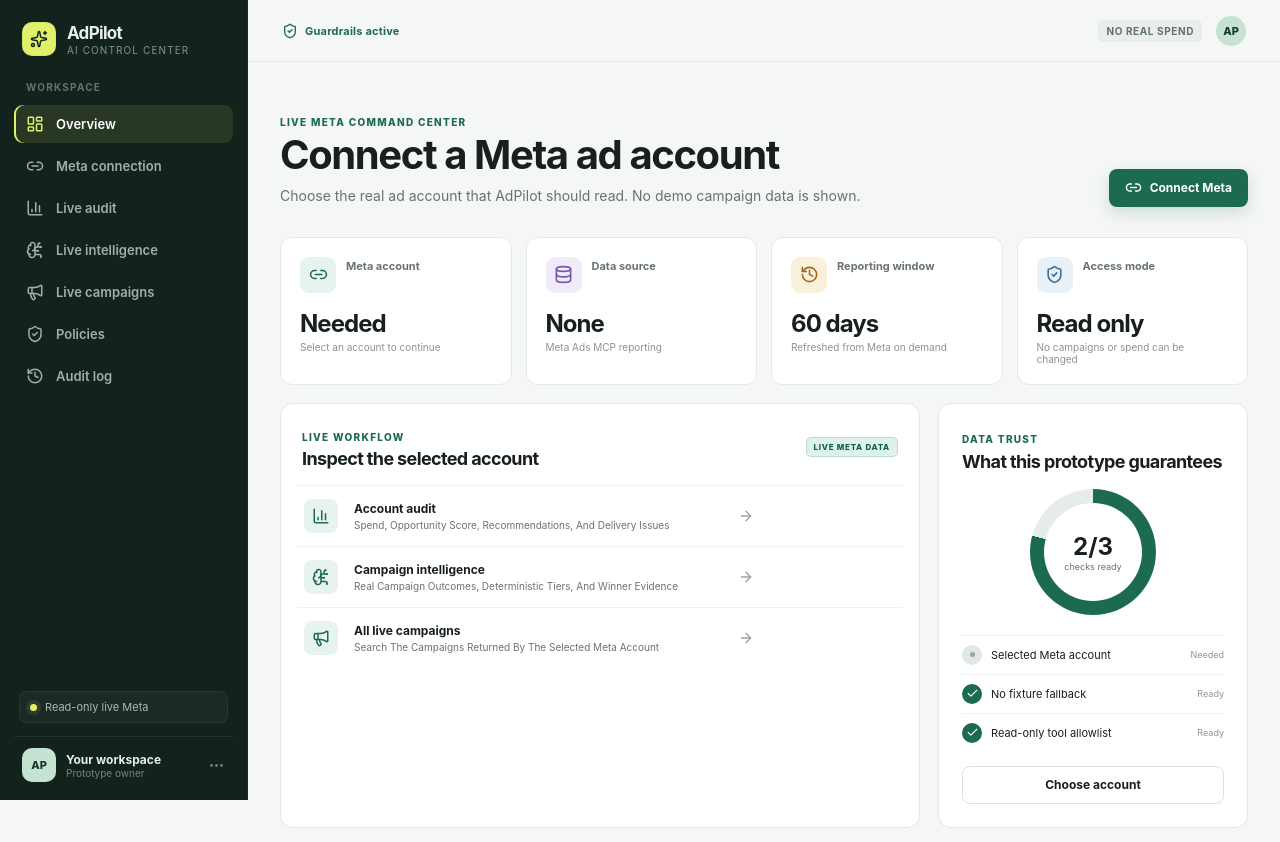
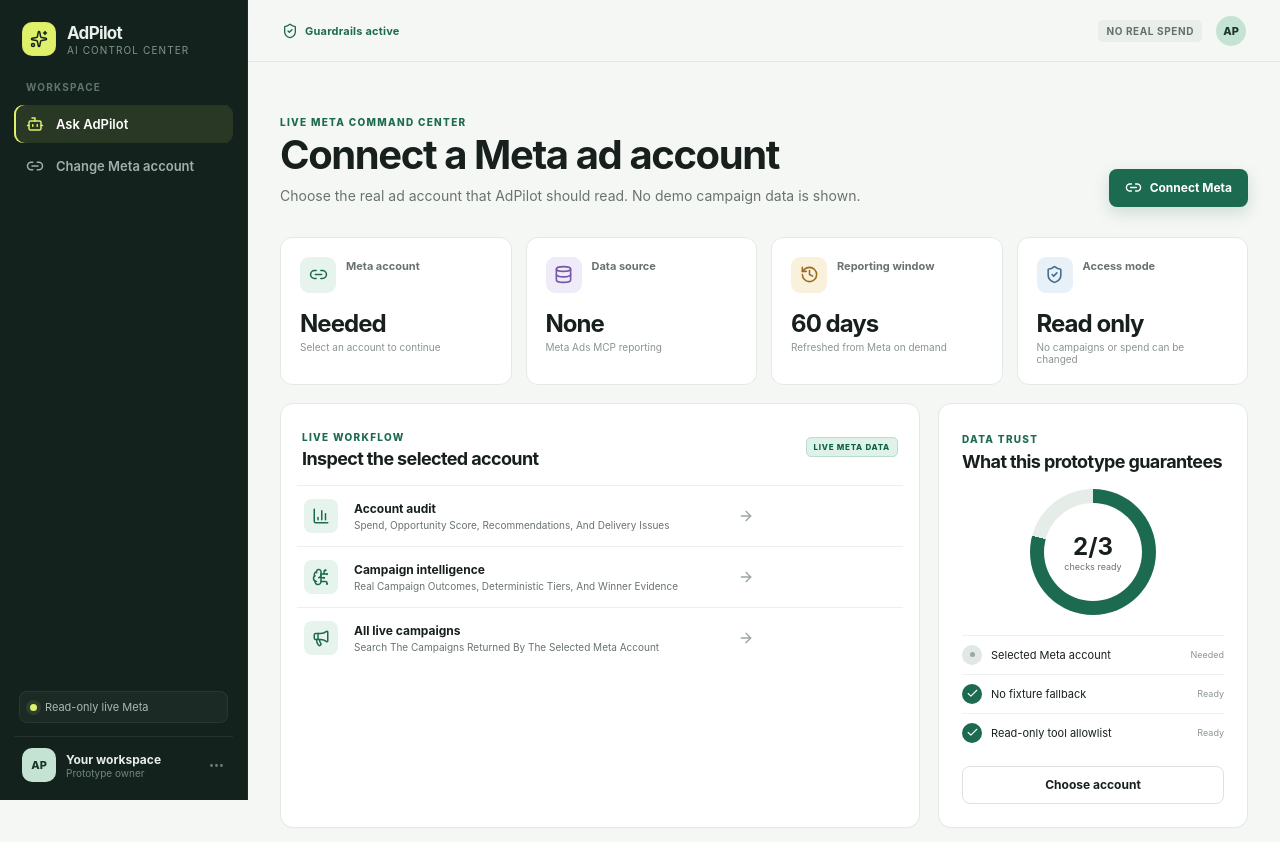
Before and after one commit to tossdownadmin/adspilot, a Next.js app: page / in a window 1280 px wide. Shown: the top 842 px of the page. Built offline with nearby package versions, Linux system fonts and the light colour scheme.

Commit message:
feat: simplify AdPilot into agent-first flow

```diff
--- a/src/app/globals.css
+++ b/src/app/globals.css
@@ -492,7 +492,7 @@
 .agent-prompt-heading { display: flex; align-items: flex-start; justify-content: space-between; gap: 18px; }
 .agent-prompt-heading h2 { margin: 4px 0 4px; font-size: 17px; }
 .agent-prompt-heading p { margin: 0; color: var(--muted); font-size: 10px; line-height: 1.5; }
-.agent-prompt-form { display: grid; grid-template-columns: minmax(0, 1fr) auto; gap: 10px; align-items: end; margin-top: 13px; }
+.agent-prompt-form { display: grid; grid-template-columns: minmax(0, 1fr) auto; gap: 10px; align-items: flex-end; margin-top: 13px; }
 .agent-prompt-form textarea { min-height: 64px; width: 100%; resize: vertical; padding: 10px 11px; color: var(--ink); border: 1px solid #d9e0dc; border-radius: 7px; outline: 0; font-size: 11px; line-height: 1.45; }
 .agent-prompt-form textarea:focus { border-color: #76a38f; box-shadow: 0 0 0 3px rgba(28,107,80,.08); }
 .form-hint { display: flex; gap: 7px; align-items: center; margin: 10px 0 0; color: #7b715d; font-size: 11px; }
@@ -507,7 +507,7 @@
 .agent-trace small { width: 100%; margin-top: 3px; color: var(--muted); font-size: 8px; }
 .audit-summary { display: flex; align-items: center; gap: 22px; padding: 15px 17px; margin-bottom: 14px; }
 .winner-explorer { margin-bottom: 14px; }
-.winner-explorer-heading { display: flex; align-items: end; justify-content: space-between; gap: 18px; margin: 22px 2px 10px; }
+.winner-explorer-heading { display: flex; align-items: flex-end; justify-content: space-between; gap: 18px; margin: 22px 2px 10px; }
 .winner-explorer-heading h2 { margin: 4px 0 4px; font-size: 19px; }
 .winner-explorer-heading p { margin: 0; color: var(--muted); font-size: 10px; }
 .compact-field { width: 210px; flex: none; }
@@ -742,3 +742,21 @@
   .contribution { grid-template-columns: 70px 45px 1fr; }
   .contribution small { display: none; }
 }
+
+.simple-agent-page { max-width: 1040px; }
+.simple-agent-box { padding: 22px; margin-bottom: 16px; }
+.simple-agent-box textarea { width: 100%; min-height: 110px; padding: 16px; resize: vertical; border: 1px solid #cfdad5; border-radius: 12px; color: var(--ink); font: inherit; font-size: 15px; line-height: 1.55; outline: none; }
+.simple-agent-box textarea:focus { border-color: #1c6b50; box-shadow: 0 0 0 4px rgba(28,107,80,.09); }
+.simple-agent-actions { display: flex; align-items: center; justify-content: space-between; gap: 16px; margin-top: 14px; }
+.quick-prompts { display: flex; flex-wrap: wrap; gap: 8px; }
+.quick-prompts button { border: 1px solid #d8e1dc; background: #f7faf8; color: #365348; border-radius: 999px; padding: 8px 12px; cursor: pointer; font: inherit; font-size: 11px; }
+.quick-prompts button:hover { border-color: #78a18f; background: #edf6f1; }
+.simple-agent-result { margin-bottom: 16px; }
+.agent-answer-copy { white-space: pre-wrap; font-size: 14px; line-height: 1.65; color: #26352f; margin-top: 12px; }
+.simple-snapshot { display: flex; justify-content: space-between; align-items: center; gap: 20px; margin-bottom: 16px; }
+.simple-snapshot h2 { margin: 5px 0; }
+.simple-snapshot p { margin: 0; color: var(--muted); }
+.advanced-results { margin-top: 12px; }
+.advanced-results > summary { cursor: pointer; color: #1c6b50; font-weight: 700; padding: 14px 2px; }
+.advanced-results .audit-summary { margin-top: 8px; }
+@media (max-width: 760px) { .simple-agent-actions, .simple-snapshot { align-items: stretch; flex-direction: column; } .simple-agent-actions .button { width: 100%; } }
--- a/src/components/adpilot-app.tsx
+++ b/src/components/adpilot-app.tsx
@@ -45,13 +45,8 @@
 type CreateStep = "brief" | "generating" | "review" | "success";
 
 const navItems: { view: View; label: string; icon: typeof LayoutDashboard }[] = [
-  { view: "overview", label: "Overview", icon: LayoutDashboard },
-  { view: "connections", label: "Meta connection", icon: Link2 },
-  { view: "live-audit", label: "Live audit", icon: BarChart3 },
-  { view: "intelligence", label: "Live intelligence", icon: BrainCircuit },
-  { view: "campaigns", label: "Live campaigns", icon: Megaphone },
-  { view: "policies", label: "Policies", icon: ShieldCheck },
-  { view: "audit", label: "Audit log", icon: History },
+  { view: "overview", label: "Ask AdPilot", icon: Bot },
+  { view: "connections", label: "Change Meta account", icon: Link2 },
 ];
 
 const emptyBrief = (workspace: Workspace): CampaignBrief => ({
@@ -97,14 +92,10 @@
     setState((current) => updater(current));
   }
 
-  function openProposal() {
-    setView("campaigns");
-  }
-
   function openLiveAudit(account: MetaAccountSummary) {
     setLiveAuditAccount(account);
     window.localStorage.setItem("adpilot-meta-account", JSON.stringify(account));
-    setView("live-audit");
+    setView("overview");
   }
 
   if (!ready) return <div className="boot"><LoaderCircle className="spin" /> Loading control center…</div>;
@@ -146,14 +137,11 @@
         </header>
 
         <main>
-          {view === "overview" && <Overview account={liveAuditAccount} setView={setView} />}
-          {view === "live-audit" && <LiveAuditView account={liveAuditAccount} onChooseAccount={() => setView("connections")} onNavigate={setView} />}
-          {view === "intelligence" && <IntelligenceLab account={liveAuditAccount} onChooseAccount={() => setView("connections")} />}
-          {view === "create" && <CreateCampaign state={state} updateState={updateState} setView={setView} openProposal={openProposal} />}
-          {view === "campaigns" && <LiveCampaignsView account={liveAuditAccount} onChooseAccount={() => setView("connections")} />}
-          {view === "connections" && <Connections state={state} updateState={updateState} onRunAudit={openLiveAudit} />}
-          {view === "policies" && <Policies state={state} updateState={updateState} />}
-          {view === "audit" && <AuditLog events={state.auditEvents} />}
+          {view === "connections"
+            ? <Connections state={state} updateState={updateState} onRunAudit={openLiveAudit} />
+            : liveAuditAccount
+              ? <IntelligenceLab account={liveAuditAccount} onChooseAccount={() => setView("connections")} />
+              : <Overview account={liveAuditAccount} setView={setView} />}
         </main>
       </div>
     </div>
@@ -356,6 +344,8 @@
   </div>;
 }
 
+// Legacy detailed screen retained internally while the simplified flow is evaluated.
+// eslint-disable-next-line @typescript-eslint/no-unused-vars
 function LiveAuditView({ account, onChooseAccount, onNavigate }: { account?: MetaAccountSummary; onChooseAccount: () => void; onNavigate: (view: View) => void }) {
   const [audit, setAudit] = useState<LiveMetaAudit>();
   const [running, setRunning] = useState(false);
@@ -437,6 +427,7 @@
   </div>;
 }
 
+// eslint-disable-next-line @typescript-eslint/no-unused-vars
 function LiveCampaignsView({ account, onChooseAccount }: { account?: MetaAccountSummary; onChooseAccount: () => void }) {
   const [audit, setAudit] = useState<LiveMetaAudit>();
   const [running, setRunning] = useState(false);
@@ -614,6 +605,7 @@
   return body;
 }
 
+// eslint-disable-next-line @typescript-eslint/no-unused-vars
 function Policies({ state, updateState }: { state: AppState; updateState: (fn: (s: AppState) => AppState) => void }) {
   const [limit, setLimit] = useState(state.workspace.maxDailyBudget);
   const [saved, setSaved] = useState(false);
@@ -638,6 +630,7 @@
   return <div className="rule"><span className="rule-check"><Check size={14} /></span><div><strong>{label}</strong><p>{detail}</p></div>{value ? <code>{value}</code> : <span className="toggle-on"><span /></span>}</div>;
 }
 
+// eslint-disable-next-line @typescript-eslint/no-unused-vars
 function CreateCampaign({ state, updateState, setView, openProposal }: { state: AppState; updateState: (fn: (s: AppState) => AppState) => void; setView: (v: View) => void; openProposal: (id: string) => void }) {
   const [step, setStep] = useState<CreateStep>("brief");
   const [brief, setBrief] = useState<CampaignBrief>(() => emptyBrief(state.workspace));
@@ -769,6 +762,7 @@
   return <div className={`finding ${finding.severity}`}><Icon size={16} /><div><strong>{finding.title}</strong><p>{finding.message}</p></div></div>;
 }
 
+// eslint-disable-next-line @typescript-eslint/no-unused-vars
 function AuditLog({ events }: { events: AppState["auditEvents"] }) {
   return <div className="page narrow-page"><PageHeading eyebrow="Trust & control" title="Audit log" description="An append-only history of agent, user, policy, and execution events." /><section className="panel audit-panel">{events.length ? <EventList events={events} /> : <div className="empty-small"><History size={24} /><h3>No events yet</h3><p>Workspace changes and campaign actions will appear here.</p></div>}</section></div>;
 }
--- a/src/components/intelligence-lab.tsx
+++ b/src/components/intelligence-lab.tsx
@@ -1,7 +1,7 @@
 "use client";
 
-import { useEffect, useMemo, useState } from "react";
-import { ArrowRight, BarChart3, BrainCircuit, CheckCircle2, ChevronLeft, Clipboard, Database, FileJson, Filter, Info, LoaderCircle, RefreshCw, Search, ShieldCheck, Sparkles, Target, TriangleAlert, Trophy, XCircle } from "lucide-react";
+import { FormEvent, useEffect, useMemo, useState } from "react";
+import { ArrowRight, BrainCircuit, CheckCircle2, ChevronLeft, Clipboard, Database, FileJson, Filter, Info, LoaderCircle, RefreshCw, Search, ShieldCheck, Sparkles, Target, TriangleAlert, Trophy, XCircle } from "lucide-react";
 import type { AuditResult, IntelligenceObjective, IntelligencePlaybook, Jtd, NewCampaignBrief, PerformanceTier, ReferenceSelection } from "@/lib/intelligence-domain";
 import type { LiveMetaAudit } from "@/lib/meta/live-audit";
 
@@ -21,6 +21,32 @@
   const [selected, setSelected] = useState<AuditResult>();
   const [filter, setFilter] = useState<PerformanceTier | "all">("all");
   const [dimension, setDimension] = useState<"all" | "region" | "product" | "format">("all");
+  const [prompt, setPrompt] = useState("Audit this account. Tell me what is working, what is wasting money, and what I should do next.");
+  const [agentAnswer, setAgentAnswer] = useState("");
+  const [agentError, setAgentError] = useState("");
+  const [asking, setAsking] = useState(false);
+
+  async function askAgent(event?: FormEvent) {
+    event?.preventDefault();
+    if (!account || !prompt.trim()) return;
+    setAsking(true);
+    setAgentError("");
+    setAgentAnswer("");
+    try {
+      const response = await fetch("/api/agent/run", {
+        method: "POST",
+        headers: { "Content-Type": "application/json" },
+        body: JSON.stringify({ accountId: account.id, prompt: prompt.trim() }),
+      });
+      const body = await response.json() as { answer?: string; message?: string; error?: string };
+      if (!response.ok || !body.answer) throw new Error(body.message || body.error || "AdPilot could not answer this request.");
+      setAgentAnswer(body.answer);
+    } catch (cause) {
+      setAgentError(cause instanceof Error ? cause.message : "AdPilot could not answer this request.");
+    } finally {
+      setAsking(false);
+    }
+  }
 
   async function loadLiveIntelligence() {
     if (!account) return;
@@ -55,17 +81,29 @@
 
   if (!account) return <div className="page intelligence-page"><div className="panel empty-live-audit"><BrainCircuit size={28} /><h2>Select a live Meta account</h2><p>Intelligence does not use demo data. Choose the account whose campaigns should be scored.</p><button className="button primary" onClick={onChooseAccount}>Choose account</button></div></div>;
 
-  if (running) return <div className="page intelligence-page"><div className="live-audit-loading"><LoaderCircle className="spin" size={30} /><span className="live-data-badge">LIVE META DATA</span><h1>Building intelligence for {account.name}</h1><p>Reading campaign outcomes and applying deterministic scoring rules.</p></div></div>;
-
-  if (error) return <div className="page intelligence-page"><div className="panel live-audit-error"><TriangleAlert size={28} /><h2>Live intelligence needs attention</h2><p>{error}</p><div><button className="button primary" onClick={() => void loadLiveIntelligence()}>Try again</button><button className="button secondary" onClick={onChooseAccount}>Check account</button></div></div></div>;
-
-  return <div className="page intelligence-page">
+  return <div className="page intelligence-page simple-agent-page">
     <div className="intel-hero">
-      <div><span className="eyebrow">Campaign Intelligence · Live Meta data</span><h1>Find the patterns worth repeating.</h1><p>Score the selected account&apos;s real historical performance, then build a playbook from evidence that Meta returned.</p></div>
+      <div><span className="eyebrow">Your AI ads analyst</span><h1>What do you want to know?</h1><p>Ask in plain English. AdPilot will read this account&apos;s live Meta data and explain the answer.</p></div>
       <div className="demo-source"><span className="live-dot" /><div><strong>{account.name}</strong><small>{account.id} · {account.currency || "Currency not returned"}</small></div><button className="icon-button" aria-label="Refresh live intelligence" disabled={running} onClick={() => void loadLiveIntelligence()}>{running ? <LoaderCircle className="spin" size={15} /> : <RefreshCw size={15} />}</button></div>
     </div>
-    <div className="intel-tabs"><button className={tab === "audit" ? "active" : ""} onClick={() => setTab("audit")}><BarChart3 size={16} /> 1. Account audit</button><button className={tab === "brief" ? "active" : ""} onClick={() => setTab("brief")}><Target size={16} /> 2. Define campaign job</button><button className={tab === "playbook" ? "active" : ""} disabled={tab !== "playbook"}><BrainCircuit size={16} /> 3. Review playbook</button></div>
-    {audit?.campaigns.status === "unavailable" ? <div className="panel live-audit-error"><TriangleAlert size={24} /><h2>Campaign reporting unavailable</h2><p>{audit.campaigns.message}</p></div> : results.length === 0 ? <div className="panel empty-live-audit"><Info size={26} /><h2>Not enough data</h2><p>Meta returned no delivered campaigns for this 60-day window. No fixture data was substituted.</p></div> : tab === "audit" ? selected ? <CampaignEvidence result={selected} onBack={() => setSelected(undefined)} /> : <AuditDashboard results={results} counts={counts} filter={filter} setFilter={setFilter} dimension={dimension} setDimension={setDimension} select={setSelected} onBuild={() => setTab("brief")} currency={account.currency || "USD"} /> : <PlaybookBuilder accountId={account.id} results={results} currency={account.currency || "USD"} onBack={() => setTab("audit")} onGenerated={() => setTab("playbook")} />}
+    <form className="panel simple-agent-box" onSubmit={(event) => void askAgent(event)}>
+      <textarea aria-label="Ask AdPilot" value={prompt} onChange={(event) => setPrompt(event.target.value)} placeholder="Example: Which campaigns are working, and what should I launch next?" />
+      <div className="simple-agent-actions">
+        <div className="quick-prompts">
+          <button type="button" onClick={() => setPrompt("Give me a simple audit: what is working, what is not, and the three actions I should take next.")}>Audit my account</button>
+          <button type="button" onClick={() => setPrompt("Find my best campaigns by region and product, then explain the pattern in simple language.")}>Find winners</button>
+          <button type="button" onClick={() => setPrompt("Build a read-only campaign playbook from my winners. Explain what to copy and what to change.")}>Build a campaign plan</button>
+        </div>
+        <button className="button primary" type="submit" disabled={asking || !prompt.trim()}>{asking ? <LoaderCircle className="spin" size={16} /> : <Sparkles size={16} />} {asking ? "Reading Meta data…" : "Ask AdPilot"}</button>
+      </div>
+    </form>
+    {agentError && <div className="panel live-audit-error simple-agent-result"><TriangleAlert size={20} /><div><strong>AdPilot needs attention</strong><p>{agentError}</p></div></div>}
+    {agentAnswer && <section className="panel simple-agent-result"><span className="eyebrow">AdPilot&apos;s answer</span><div className="agent-answer-copy">{agentAnswer}</div></section>}
+    {running ? <div className="panel simple-snapshot"><LoaderCircle className="spin" size={20} /><div><strong>Refreshing account snapshot…</strong><p>You can already ask AdPilot a question above.</p></div></div> : error ? <div className="panel live-audit-error"><TriangleAlert size={20} /><div><strong>Account snapshot unavailable</strong><p>{error}</p><button className="text-button" onClick={() => void loadLiveIntelligence()}>Try again</button></div></div> : audit?.campaigns.status === "unavailable" ? <div className="panel live-audit-error"><TriangleAlert size={24} /><h2>Campaign reporting unavailable</h2><p>{audit.campaigns.message}</p></div> : results.length === 0 ? <div className="panel empty-live-audit"><Info size={26} /><h2>Not enough data</h2><p>Meta returned no delivered campaigns for this 60-day window.</p></div> : selected ? <CampaignEvidence result={selected} onBack={() => setSelected(undefined)} /> : <>
+      <div className="simple-snapshot panel"><div><span className="eyebrow">Live account snapshot</span><h2>{results.length} campaigns analyzed</h2><p>{counts.winner ?? 0} winners · {counts.contender ?? 0} contenders · {counts.underperformer ?? 0} underperformers</p></div><button className="text-button" onClick={onChooseAccount}>Change account <ArrowRight size={14} /></button></div>
+      <details className="advanced-results"><summary>See detailed campaign evidence</summary><AuditDashboard results={results} counts={counts} filter={filter} setFilter={setFilter} dimension={dimension} setDimension={setDimension} select={setSelected} onBuild={() => setTab("brief")} currency={account.currency || "USD"} /></details>
+      {tab === "brief" && <PlaybookBuilder accountId={account.id} results={results} currency={account.currency || "USD"} onBack={() => setTab("audit")} onGenerated={() => setTab("playbook")} />}
+    </>}
   </div>;
 }
 
```
